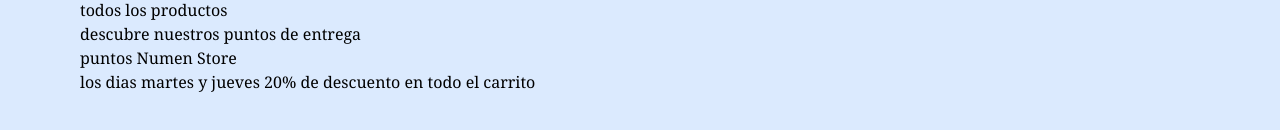
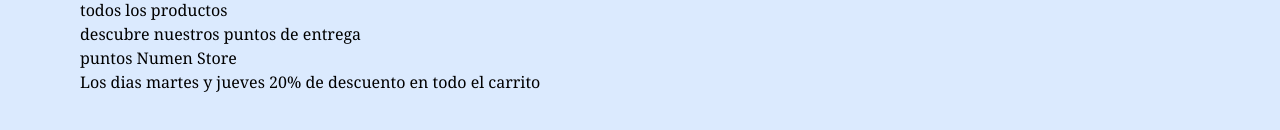
Before and after one commit to leanfuks/numenreactproject, a React (Create React App) app: page / in a window 1280 px wide. Shown: the part 2374-2504 px from the top of the page. Built offline with nearby package versions, Linux system fonts and the light colour scheme.

Commit message:
agregado de playstore y json

```diff
--- a/src/components/Footer/index.jsx
+++ b/src/components/Footer/index.jsx
@@ -32,7 +32,7 @@
         <li>todos los productos</li>
         <li>descubre nuestros puntos de entrega</li>
         <li>puntos Numen Store</li>
-        <li>los dias martes y jueves 20% de descuento en todo el carrito</li>
+        <li>Los dias martes y jueves 20% de descuento en todo el carrito</li>
       </ul>
     </div>
   );
```
